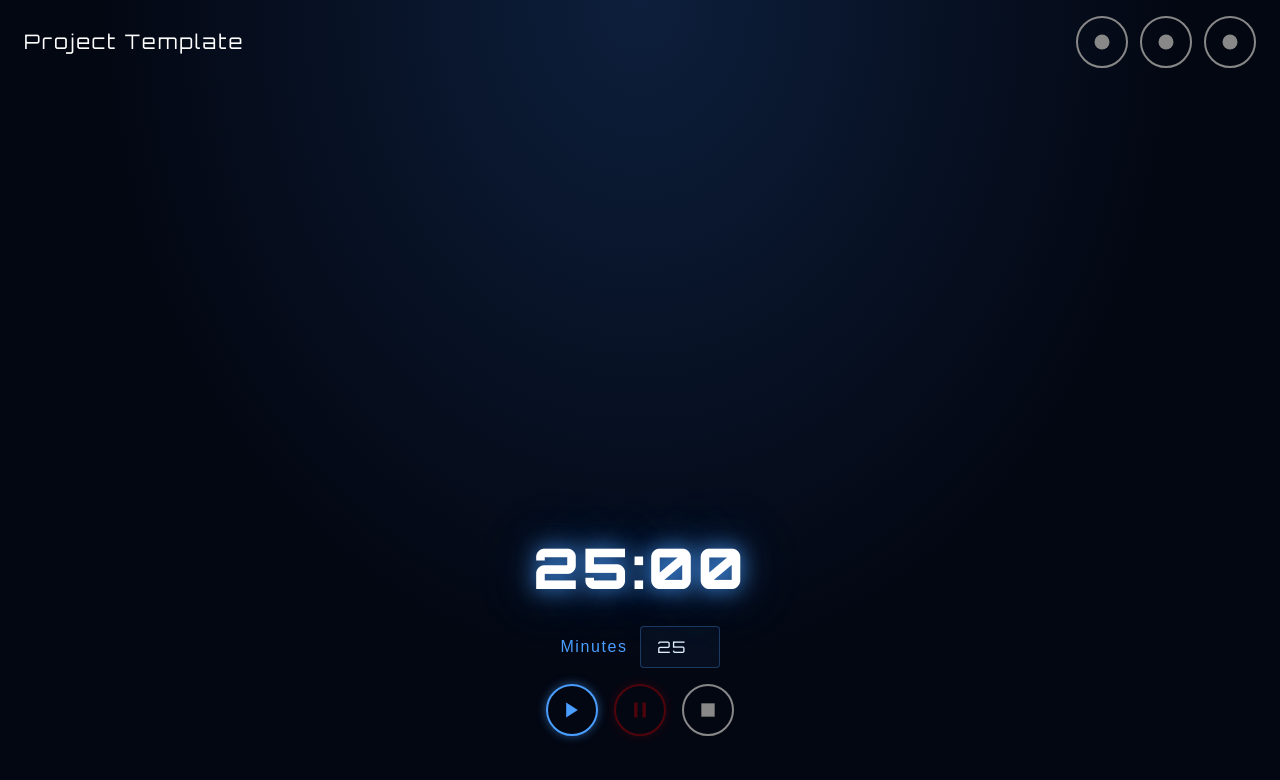
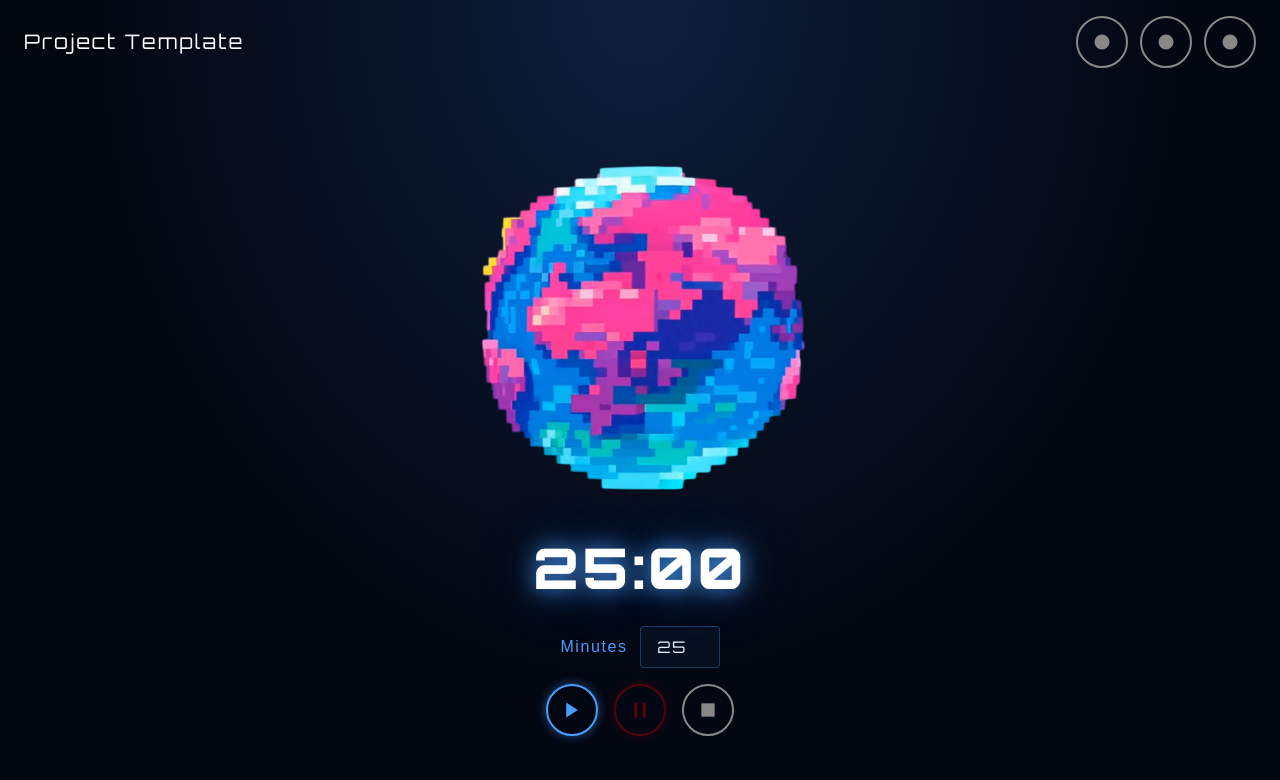
Before and after one commit to devsuoa/devsuoa-devs-sesa-beginner-hackathon-2026-lortisol, a React (Vite) app in the folder frontend/: page / in a window 1280 px wide. Shown: the top 780 px of the page. Built offline with nearby package versions, Linux system fonts and the light colour scheme.

Commit message:
rotating planet stuff

```diff
--- a/frontend/src/App.tsx
+++ b/frontend/src/App.tsx
@@ -1,4 +1,4 @@
-import { useState, useRef } from "react"
+import { useState, useRef, useEffect, useMemo } from "react"
 import "./index.css"
 
 export default function App() {
@@ -9,6 +9,50 @@ export default function App() {
   const [finished, setFinished] = useState(false)
   const sourceRef = useRef<EventSource | null>(null)
   const remainingRef = useRef(25 * 60)
+
+  const planetImages = useMemo(() => [
+    "/frame0.png",
+    "/frame1.png",
+    "/frame2.png",
+    "/frame3.png",
+    "/frame4.png",
+    "/frame5.png",
+    "/frame6.png",
+    "/frame7.png",
+    "/frame8.png",
+  ], [])
+
+  const [planetIndex, setPlanetIndex] = useState(0)
+  const [spinSpeed, setSpinSpeed] = useState(500) // 0.5s default
+  const clickTimeoutRef = useRef<number | null>(null)
+
+  useEffect(() => {
+    const interval = window.setInterval(() => {
+      setPlanetIndex((prev) => (prev + 1) % planetImages.length)
+    }, spinSpeed)
+
+    return () => window.clearInterval(interval)
+  }, [spinSpeed, planetImages.length])
+
+  function handlePlanetClick() {
+    setSpinSpeed(100) // speed up
+
+    if (clickTimeoutRef.current) {
+      window.clearTimeout(clickTimeoutRef.current)
+    }
+
+    clickTimeoutRef.current = window.setTimeout(() => {
+      setSpinSpeed(500) // back to normal
+    }, 1200)
+  }
+
+  useEffect(() => {
+    return () => {
+      if (clickTimeoutRef.current) {
+        window.clearTimeout(clickTimeoutRef.current)
+      }
+    }
+  }, [])
 
   function startTimer() {
     if (running) return
@@ -86,7 +130,16 @@ export default function App() {
 </div>
 
 <div className="container">
-
+      <div className="planet-wrapper" onClick={handlePlanetClick}>
+        <img
+          src={planetImages[planetIndex]}
+          width="400"
+          height="400"
+          alt="Spinning planet"
+          className="planet-image"
+          draggable={false}
+        />
+      </div>
       <div className="timer">{display}</div>
 
       <div className="minutes-row">
```
Also changed, not shown: 1 other file (tests, documents, lock files or other folders).
